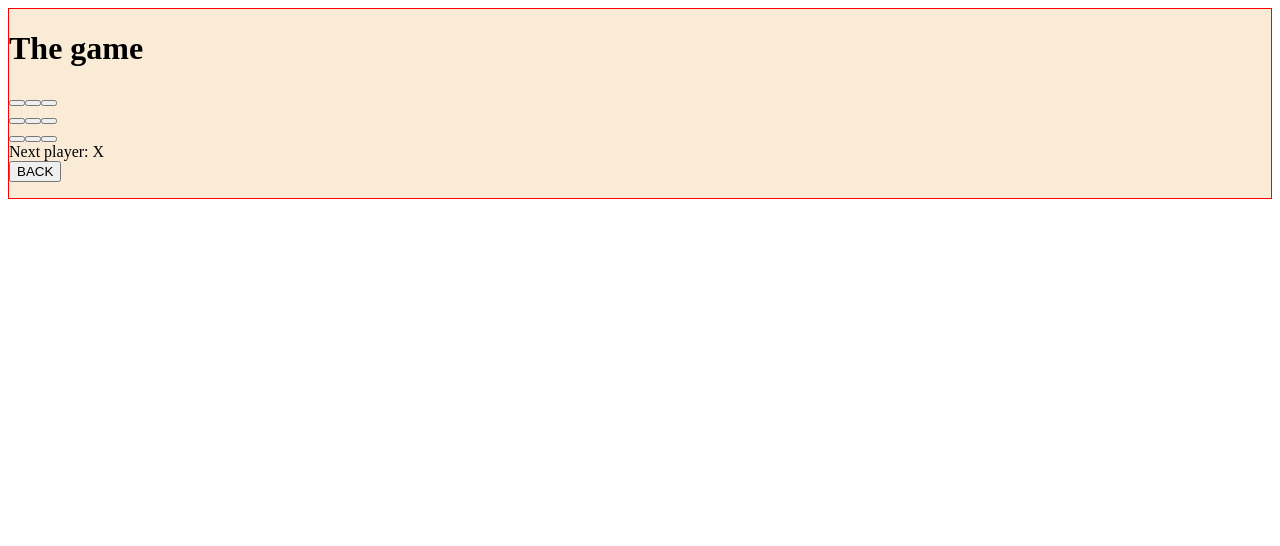
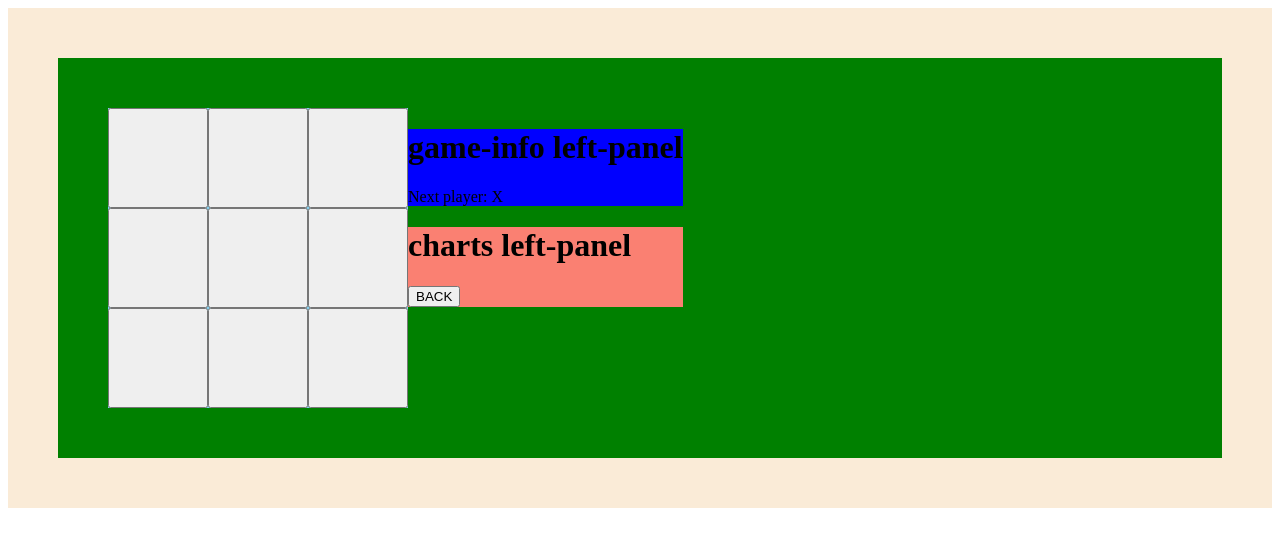
Before and after one commit to kirilchristov/draw, a React app: page / in a window 1280 px wide. Shown: the top 546 px of the page. Built offline with nearby package versions, Linux system fonts and the light colour scheme; the HTML template or start-up script is replaced by a standard one.

Commit message:
commit before changing button into diff element

```diff
--- a/src/App.css
+++ b/src/App.css
@@ -1,12 +1,46 @@
-.App {
-  text-align: center;
-}
+.app-container {
+  background-color: gray;
 
-.app-container {
-  border: 1px solid black;
 }
 
 #app {
-  border: 1px solid red;
   background-color: antiquewhite;
+  padding: 50px;
 }
+
+.game {
+  background-color: green;
+  padding: 50px;
+  display: flex;
+}
+
+.game-board {
+  background-color: pink;
+
+}
+
+.game-info {
+  background-color: blue;
+}
+
+.left-panel {
+  flex-direction: column;
+}
+.charts {
+  background-color: salmon;
+}
+
+.board-row {
+  background-color: skyblue;
+  height: 100px;
+}
+
+.board-row button {
+  height: 100%;
+  width: 100px;
+  margin: 0 auto;
+}
+
+.square {
+  margin: 0 auto;
+}
--- a/src/App.jsx
+++ b/src/App.jsx
@@ -142,19 +142,22 @@ class App extends React.Component {
     return (
       <div className="game">
         <div className="game-board">
-          <h1>The game</h1>
           <Board
             squares={current.squares}
             onClick={(i) => this.handleClick(i)}
           />
         </div>
+        <div className="left-panel">
           <div className="game-info">
+            <h1>game-info left-panel</h1>
             <div>{status}</div>
             {/* <ol>{moves}</ol> */}
           </div>
           <div className="charts">
+            <h1>charts left-panel</h1>
             <button onClick={() => this.backOneMove()}>BACK</button>
             <ol>{nameAndSalary}</ol>
+          </div>
         </div>
       </div>
     );
```
Also changed, not shown: 1 other file (tests, documents, lock files or other folders). Lines whose indentation alone changed are shown as unchanged.
